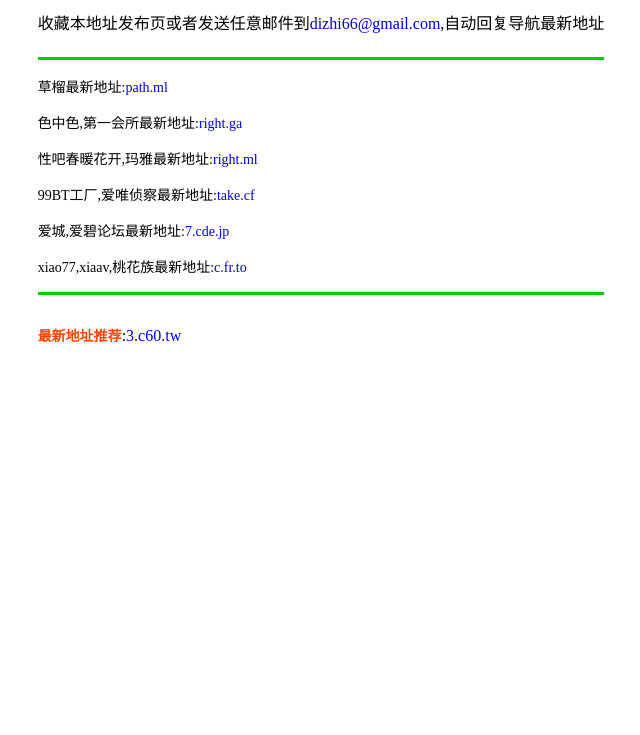
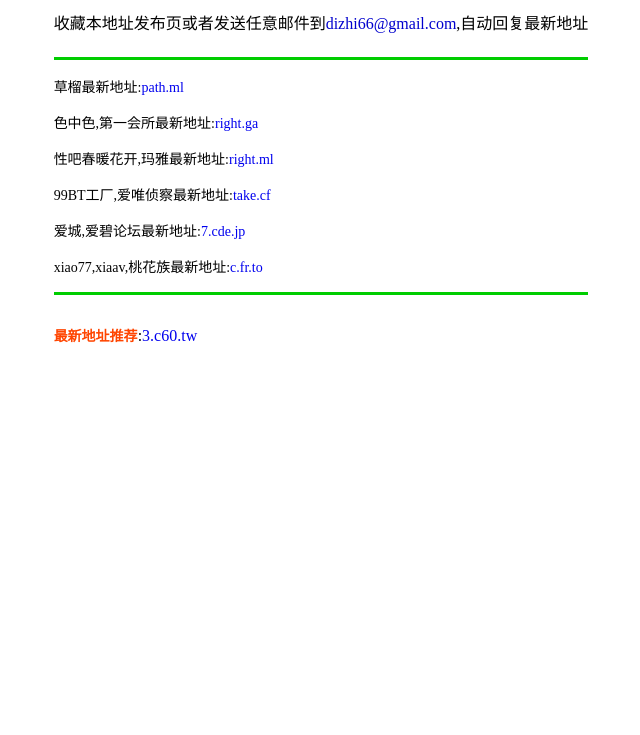
Before and after one commit to dizhi/dizhi.github.io, a plain HTML site: page index.html in a window 1280 px wide. Shown: the part 65-800 px from the top of the page, without its empty margins (319-959 px from the left). Drawn offline with Linux system fonts and the light colour scheme.

Commit message:
Update index.html

```diff
--- a/index.html
+++ b/index.html
@@ -27,7 +27,7 @@ color:#32CD32;
   <tbody>
     <td align="middle"><span class="def">地址发布页</span></td>
     <tr>
-    <td height="70" align="middle">收藏本地址发布页或者发送任意邮件到<font color="#0000CD">dizhi66@gmail.com</font>,自动回复导航最新地址</td>
+    <td height="70" align="middle">收藏本地址发布页或者发送任意邮件到<font color="#0000CD">dizhi66@gmail.com</font>,自动回复最新地址</td>
   </tr>
   <tr>
     <td bgcolor="#00CD00" height="3"></td>
```
